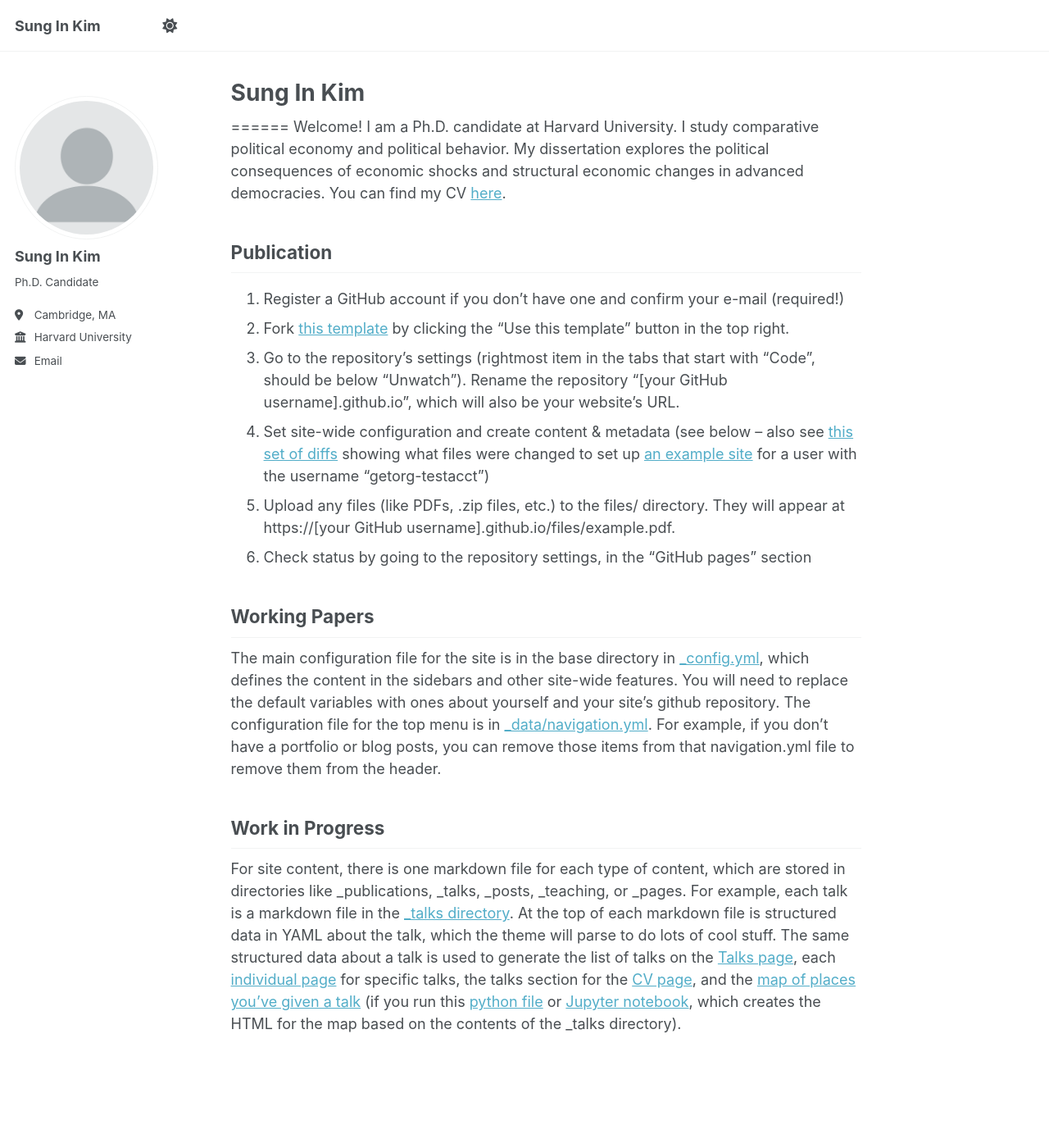
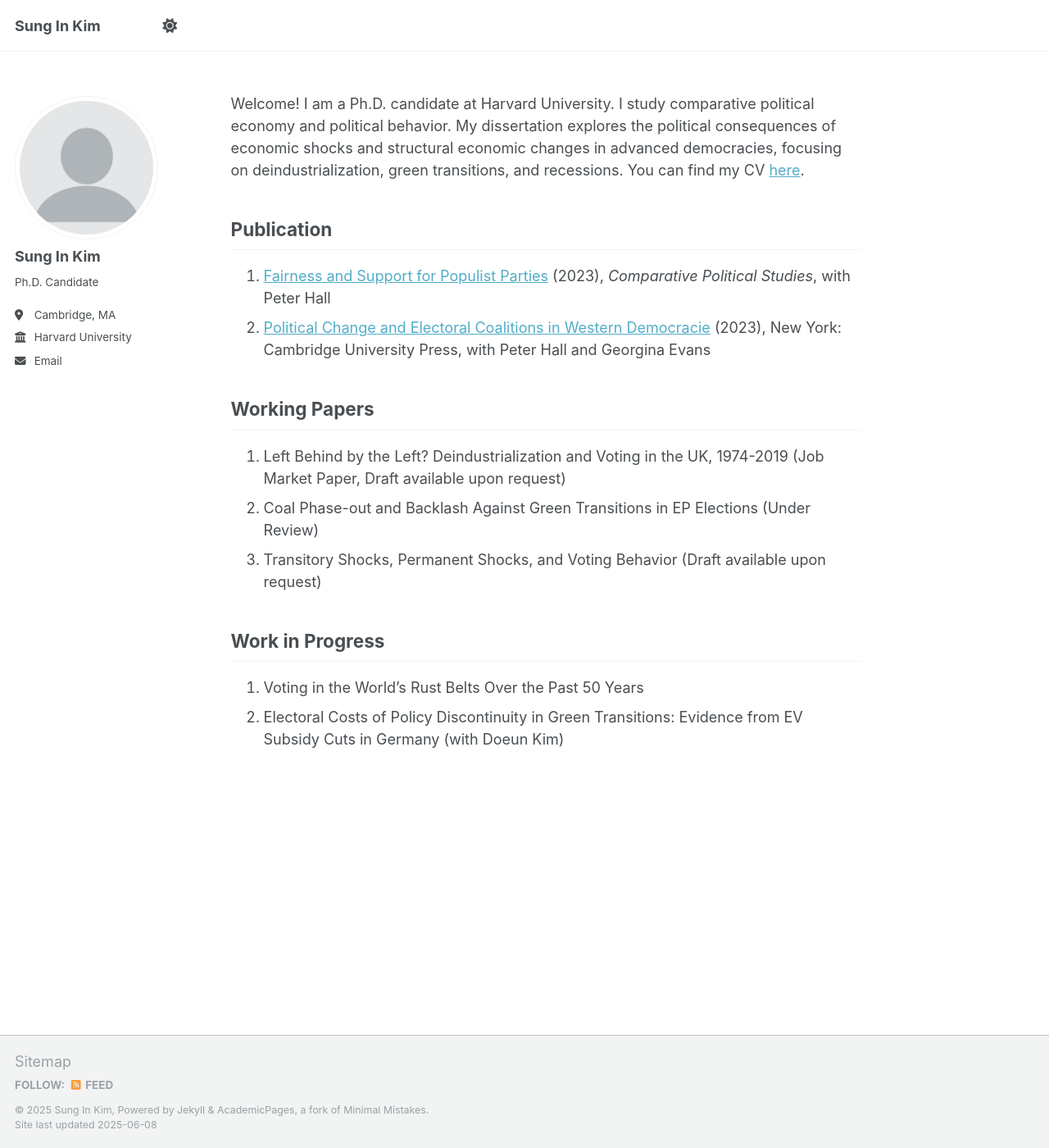
Before and after one commit to Sung-In-Kim/sung-in-kim, a Jekyll site: the page built from _pages/about.md, in a window 1280 px wide and 1400 px high. Shown: the whole window at 82% size. Built offline with Jekyll 4.4.1, drawn with Linux system fonts in a browser that asks for light colours.

Commit message:
Update about.md

```diff
--- a/_pages/about.md
+++ b/_pages/about.md
@@ -1,6 +1,6 @@
 ---
 permalink: /
-title: "Sung In Kim"
+title: ""
 author_profile: true
 redirect_from:
   - /about/
@@ -8,23 +8,22 @@ redirect_from:
 ---
 
 
-======
-Welcome! I am a Ph.D. candidate at Harvard University. I study comparative political economy and political behavior. My dissertation explores the political consequences of economic shocks and structural economic changes in advanced democracies. You can find my CV [here](https://sung-in-kim.github.io/files/cv.pdf.).
+Welcome! I am a Ph.D. candidate at Harvard University. I study comparative political economy and political behavior. My dissertation explores the political consequences of economic shocks and structural economic changes in advanced democracies, focusing on deindustrialization, green transitions, and recessions. You can find my CV [here](https://sung-in-kim.github.io/files/CV_SungInKim.pdf.).
 
 
 Publication
 ------
-1. Register a GitHub account if you don't have one and confirm your e-mail (required!)
-1. Fork [this template](https://github.com/academicpages/academicpages.github.io) by clicking the "Use this template" button in the top right.
-1. Go to the repository's settings (rightmost item in the tabs that start with "Code", should be below "Unwatch"). Rename the repository "[your GitHub username].github.io", which will also be your website's URL.
-1. Set site-wide configuration and create content & metadata (see below -- also see [this set of diffs](http://archive.is/3TPas) showing what files were changed to set up [an example site](https://getorg-testacct.github.io) for a user with the username "getorg-testacct")
-1. Upload any files (like PDFs, .zip files, etc.) to the files/ directory. They will appear at https://[your GitHub username].github.io/files/example.pdf.
-1. Check status by going to the repository settings, in the "GitHub pages" section
+1. [Fairness and Support for Populist Parties](https://journals.sagepub.com/doi/abs/10.1177/00104140231193013) (2023), _Comparative Political Studies_, with Peter Hall
+2. [Political Change and Electoral Coalitions in Western Democracie](https://www.cambridge.org/core/elements/abs/political-change-and-electoral-coalitions-in-western-democracies/C90F49A2985854B029F1645E4CCF2445) (2023), New York: Cambridge University Press, with Peter Hall and Georgina Evans
 
 Working Papers
 ------
-The main configuration file for the site is in the base directory in [_config.yml](https://github.com/academicpages/academicpages.github.io/blob/master/_config.yml), which defines the content in the sidebars and other site-wide features. You will need to replace the default variables with ones about yourself and your site's github repository. The configuration file for the top menu is in [_data/navigation.yml](https://github.com/academicpages/academicpages.github.io/blob/master/_data/navigation.yml). For example, if you don't have a portfolio or blog posts, you can remove those items from that navigation.yml file to remove them from the header.
+1. Left Behind by the Left? Deindustrialization and Voting in the UK, 1974-2019 (Job Market Paper, Draft available upon request)
+2. Coal Phase-out and Backlash Against Green Transitions in EP Elections (Under Review)
+3. Transitory Shocks, Permanent Shocks, and Voting Behavior (Draft available upon request)
 
 Work in Progress
 ------
-For site content, there is one markdown file for each type of content, which are stored in directories like _publications, _talks, _posts, _teaching, or _pages. For example, each talk is a markdown file in the [_talks directory](https://github.com/academicpages/academicpages.github.io/tree/master/_talks). At the top of each markdown file is structured data in YAML about the talk, which the theme will parse to do lots of cool stuff. The same structured data about a talk is used to generate the list of talks on the [Talks page](https://academicpages.github.io/talks), each [individual page](https://academicpages.github.io/talks/2012-03-01-talk-1) for specific talks, the talks section for the [CV page](https://academicpages.github.io/cv), and the [map of places you've given a talk](https://academicpages.github.io/talkmap.html) (if you run this [python file](https://github.com/academicpages/academicpages.github.io/blob/master/talkmap.py) or [Jupyter notebook](https://github.com/academicpages/academicpages.github.io/blob/master/talkmap.ipynb), which creates the HTML for the map based on the contents of the _talks directory).
+1. Voting in the World’s Rust Belts Over the Past 50 Years
+2. Electoral Costs of Policy Discontinuity in Green Transitions: Evidence from EV Subsidy Cuts in
+Germany (with Doeun Kim)
```
